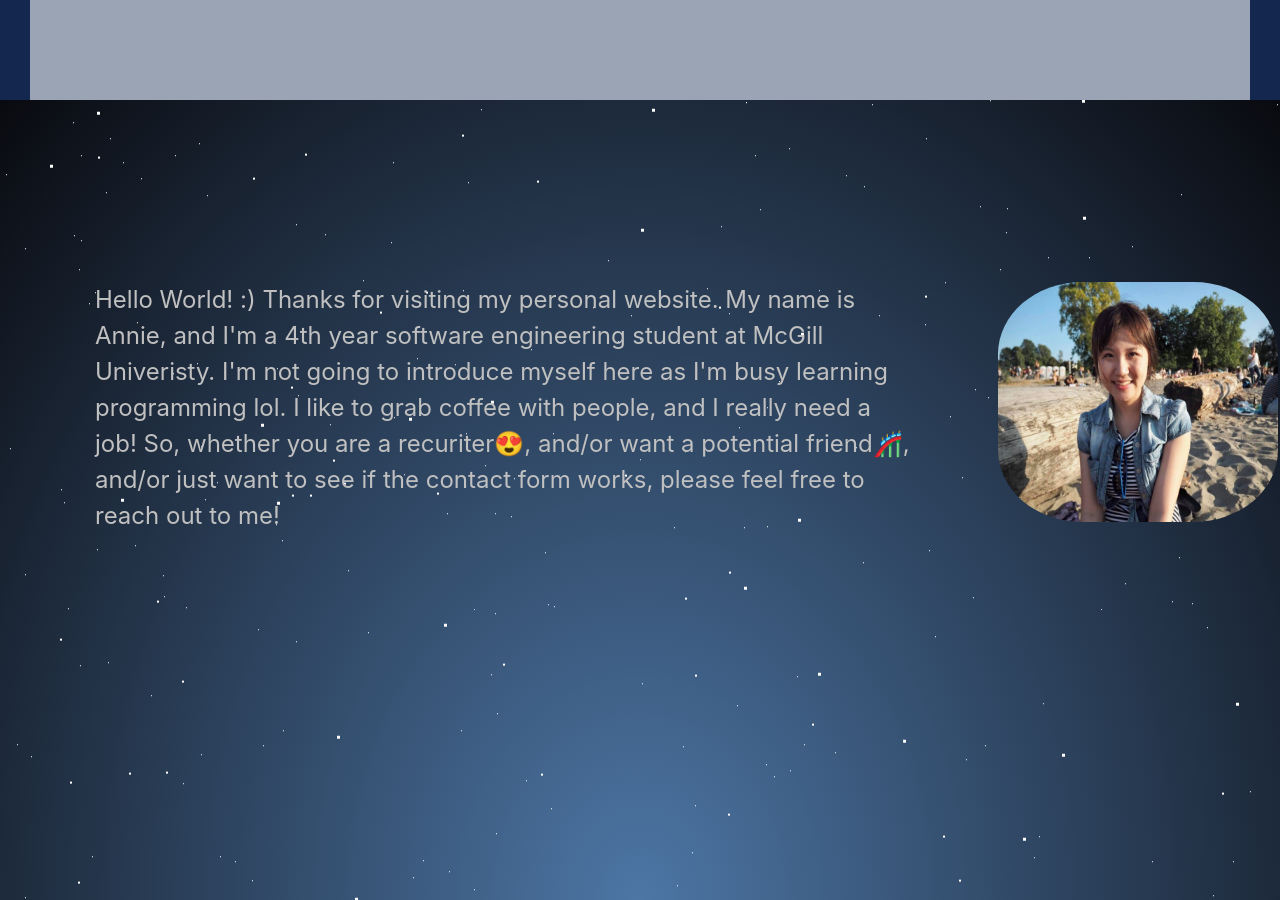
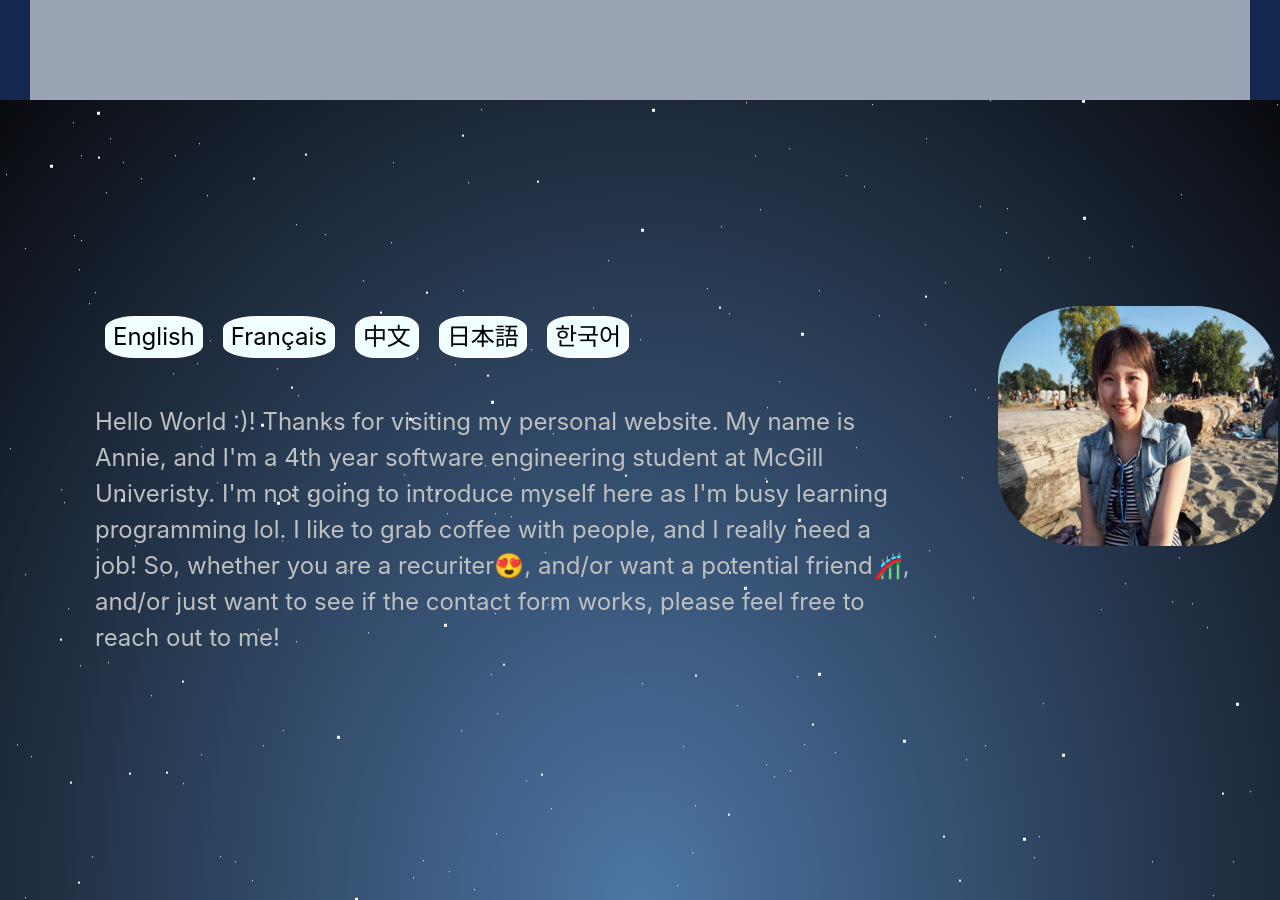
Before and after one commit to xren935/personal-website-v3, a React (Create React App) app: page / in a window 1280 px wide. Shown: the part 3100-4000 px from the top of the page. Built offline with nearby package versions, Linux system fonts and the light colour scheme.

Commit message:
multilingual about page done ✅

```diff
--- a/src/components/about.jsx
+++ b/src/components/about.jsx
@@ -1,4 +1,4 @@
-import React, { useState }from "react";
+import React, { useState } from "react";
 import "bootstrap/dist/css/bootstrap.min.css";
 import "font-awesome/css/font-awesome.min.css";
 import { Spring } from "react-spring/renderprops";
@@ -6,24 +6,63 @@ import Aos from "aos";
 import "aos/dist/aos.css";
 import "../static/about.css";
 
-var descEng = `Hello World! :) Thanks for visiting my personal website. My name is Annie, and I'm a 4th year software engineering student at McGill Univeristy. \
+var descEng = `Hello World :)! Thanks for visiting my personal website. My name is Annie, and I'm a 4th year software engineering student at McGill Univeristy. \
 I'm not going to introduce myself here as I'm busy learning programming lol. I like to grab coffee with people, and I really need a job! \
-So, whether you are a recuriter😍, and/or want a potential friend🎢, and/or just want to see if the contact form works, please feel free to reach out to me!`
+So, whether you are a recuriter😍, and/or want a potential friend🎢, and/or just want to see if the contact form works, please feel free to reach out to me!`;
+
+var descFr = `Bonjour/soir! Merci d'avoir visité mon site personnel. Je m'appelle Annie et je suis une étudiante en génie logiciel de 4e année à l'Université McGill. \
+Je ne vais pas me présenter ici car je suis occupé à apprendre la programmation lol. J'aime prendre un café avec les gens et j'ai vraiment besoin d'un travail! Alors, \
+que vous soyez récurrent😍, et/ou que vous souhaitiez un ami potentiel🎢, et/ou que vous souhaitiez simplement voir si le formulaire de contact fonctionne, n'hésitez pas à me contacter!`;
+
+var descJap = 'こんにちは！私の個人的なウェブサイトを訪問してくれてありがとうございます。私の名前はアニーです。マギル大学のソフトウェア工学の4年生です。 \
+プログラミングを学ぶのに忙しいので、ここでは自己紹介はしませんです（笑）。友達とコーヒーを飲むのが好きです、そして本当に本当に仕事がしたいです！ \
+だから、あなたがレキュリターであるか😍/潜在的な友人が欲しいかどうか🎢/このお問い合わせフォームをテスト欲しいなら 遠慮なく私に連絡してください！ありがとうございます!';
+
+var descCh = '您好！我叫任星铔，现在在麦吉尔大学软件工程系大四的学生。我就不在这里介绍自己啦，因为要学习的东西很多，真的很忙哈哈哈。我喜欢和朋友喝咖啡，也很需要一个工作! \
+所以，如果您是招生官😍 或者想和我做朋友🎢，或者就是想看看下面这个联系表能不能用，都请联系我! 谢谢！';
+
+var descKr = '안녕하세요! 제 개인 웹 사이트를 방문해 주셔서 감사합니다. 내 이름이 애니입니다. 맥길 대학의 소프트웨어 공학 4 학년입니다. \
+프로그래밍을 배우는 데 바쁘기 때문에 여기에서는 소개하지 않습니다 ㅋㅋㅋ. 저는 친구와 커피를 마시는 것을 좋아합니다, 그래서 모집하는 경우있는지😍 \
+아니면 친구가되고 싶어는지🎢 아니면 그냥 이 문의 양식을 테스트 원한다면 언제든지 저에게 연락하십시오! 감사합니다!';
 
 class About extends React.Component {
   constructor(props) {
     super(props);
     this.state = {
-        title: 'hii'
-     }
-    this.changeTitle = this.changeTitle.bind(this);
+      title: descEng,
+    };
+    // this.setFrench = this.setFrench.bind(this);
   }
 
-  changeTitle() {
+  setFr = () => {
     this.setState({
-        title: 'HOO'
+      title: descFr,
     });
-   }
+  };
+
+  setEng = () => {
+    this.setState({
+      title: descEng,
+    });
+  };
+
+  setCh = () => {
+    this.setState({
+      title: descCh,
+    });
+  };
+
+  setJap = () => {
+    this.setState({
+      title: descJap,
+    });
+  };
+
+  setKr = () => {
+    this.setState({
+      title: descKr,
+    });
+  };
 
   render() {
     Aos.init({ interval: 1000 });
@@ -35,10 +74,16 @@ class About extends React.Component {
         <div class="container-fluid">
           <div class="row">
             <div class="col-xs-12 col-sm-12 col-md-8 col-lg-8">
-                    {descEng}
-                {/* <div onClick={this.changeTitle}>{this.state.title}</div>
-                <div>ma francaise</div>
-                <div>ma francaise</div> */}
+              <span>
+                <button onClick={this.setEng}>English</button>
+                <button onClick={this.setFr}>Français</button>
+                <button onClick={this.setCh}>中文</button>
+                <button onClick={this.setJap}>日本語</button>
+                <button onClick={this.setKr}>한국어</button>
+              </span>
+              <br></br>
+              <br></br>
+              {this.state.title}
             </div>
             <div class="col-xs-12 col-sm-12 col-md-4 col-lg-4">
               <div id="van-photo"></div>
--- a/src/static/about.css
+++ b/src/static/about.css
@@ -8,7 +8,9 @@
 }
 
 .about .container-fluid {
-    margin: 2vh 10vh 10vh 10vh;
+    /* margin: 2vh 10vh 10vh 10vh; */
+    margin-top: 5vh;
+    margin-left: 10vh;
 }
 
 #van-photo {
@@ -27,3 +29,14 @@
 #van-photo:active {
     content: url('../static/img/food.jpeg');
 }
+
+.about button {
+    background-color: azure;
+    border-radius: 30%;
+    border: 2px solid white;
+    margin: 10px;
+}
+
+.about button:hover {
+    background-color:#acd5ec;
+}
```
Lines whose indentation alone changed are shown as unchanged.
